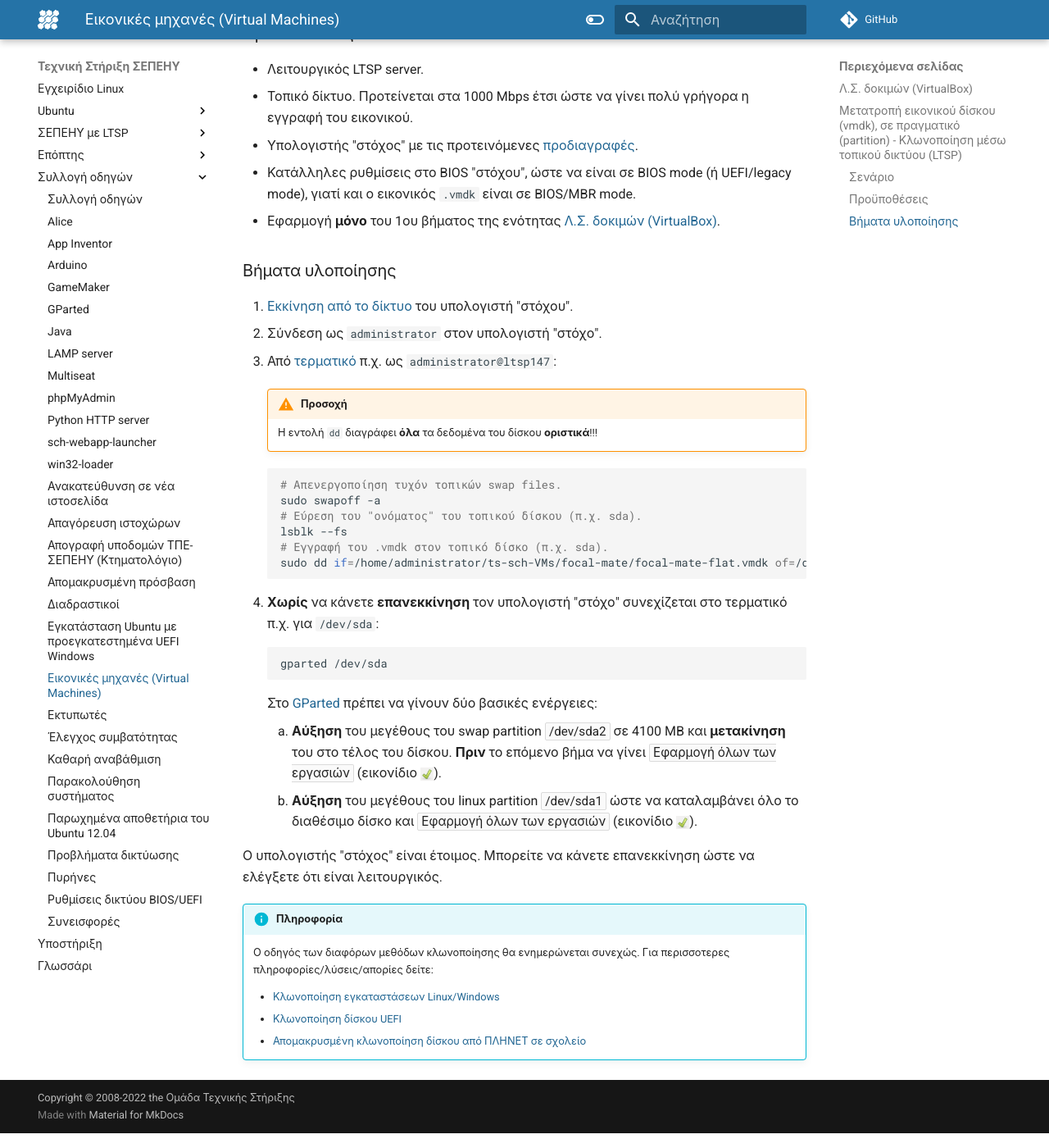
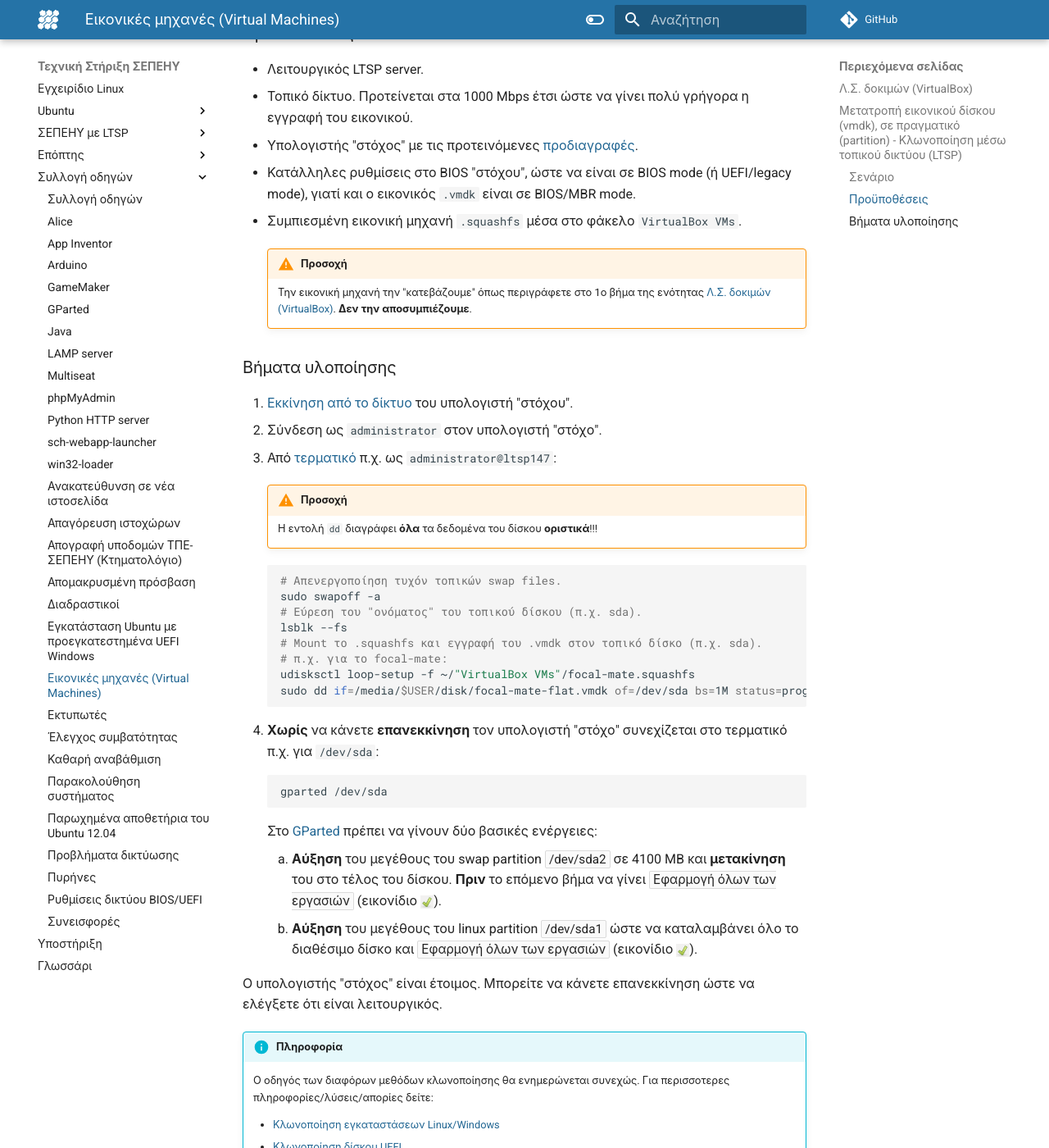
Before and after one commit to siahos/el.ltsp.org, an MkDocs documentation site: the page built from docs/guides/virtual-machines/index.md, in a window 1280 px wide and 1400 px high, scrolled down 1716 px. Shown: the whole window at 82% size. Built offline with MkDocs 1.6.1 and Material for MkDocs 9.7.7, drawn with Linux system fonts in a browser that asks for light colours; comment, search, counter and statistics services are not loaded; some of the changed text lies outside the part shown.

Commit message:
update virtual-machines

````diff
--- a/docs/guides/virtual-machines/index.md
+++ b/docs/guides/virtual-machines/index.md
@@ -25,12 +25,12 @@
 20.04 **64 bit**, θα πρέπει να ακολουθήσετε τα επόμενα βήματα:
 
 1.  Από [τερματικό](../../glossary#terminal), την "κατεβάζετε" σε συμπιεσμένη
-    μορφή στο φάκελο `ts-sch-VMs` και την αποσυμπιέζετε στο φάκελο
-    `ts-sch-VMs/focal-mate`:
+    μορφή στο φάκελο `VirtualBox VMs` και την αποσυμπιέζετε στο φάκελο
+    `VirtualBox VMs/focal-mate`:
 
     ```shell
-    mkdir -p ts-sch-VMs
-    cd ts-sch-VMs
+    mkdir -p ~/"VirtualBox VMs"
+    cd ~/"VirtualBox VMs"
     wget https://ts.sch.gr/repo/images/VMs/focal-mate.squashfs
     unsquashfs -f -d focal-mate focal-mate.squashfs
     ```
@@ -51,8 +51,8 @@
     μενού: ***Μηχανή*** ▸ ***Προσθήκη...*** ή με **`Ctrl`**+**`A`**.
 
     !!! tip ""
-        Το αρχείο `focal-mate.vbox` βρίσκεται στον φάκελο
-        `ts-sch-VMs/focal-mate`.
+        Το αρχείο `.vbox` βρίσκεται μέσα στον αντίστοιχο φάκελο του `VirtualBox
+        VMs`.
 
 4.  Πριν επιλέξετε ***Εκκίνηση*** θα πρέπει να ελέγξετε τις ***Ρυθμίσεις*** της
     εικονικής μηχανής. Το κυριότερο είναι το μέγεθος της μνήμης **RAM** να
@@ -83,8 +83,12 @@ server.
     [προδιαγραφές](../../ltsp/requirements.md).
 -   Κατάλληλες ρυθμίσεις στο BIOS "στόχου", ώστε να είναι σε BIOS mode (ή
     UEFI/legacy mode), γιατί και ο εικονικός `.vmdk` είναι σε BIOS/MBR mode.
--   Εφαρμογή **μόνο** του 1ου βήματος της ενότητας [Λ.Σ. δοκιμών
-    (VirtualBox)](#virtualbox).
+-   Συμπιεσμένη εικονική μηχανή `.squashfs` μέσα στο φάκελο `VirtualBox VMs`.
+
+    !!! warning "Προσοχή"
+        Την εικονική μηχανή την "κατεβάζουμε" όπως περιγράφετε στο 1ο βήμα της
+        ενότητας [Λ.Σ. δοκιμών (VirtualBox)](#virtualbox). **Δεν την
+        αποσυμπιέζουμε**.
 
 ### Βήματα υλοποίησης
 
@@ -102,8 +106,10 @@ server.
     sudo swapoff -a
     # Εύρεση του "ονόματος" του τοπικού δίσκου (π.χ. sda).
     lsblk --fs
-    # Εγγραφή του .vmdk στον τοπικό δίσκο (π.χ. sda).
-    sudo dd if=/home/administrator/ts-sch-VMs/focal-mate/focal-mate-flat.vmdk of=/dev/sda bs=1M status=progress
+    # Mount το .squashfs και εγγραφή του .vmdk στον τοπικό δίσκο (π.χ. sda).
+    # π.χ. για το focal-mate:
+    udisksctl loop-setup -f ~/"VirtualBox VMs"/focal-mate.squashfs
+    sudo dd if=/media/$USER/disk/focal-mate-flat.vmdk of=/dev/sda bs=1M status=progress
     ```
 
 4.  **Χωρίς** να κάνετε **επανεκκίνηση** τον υπολογιστή "στόχο" συνεχίζεται στο
````
